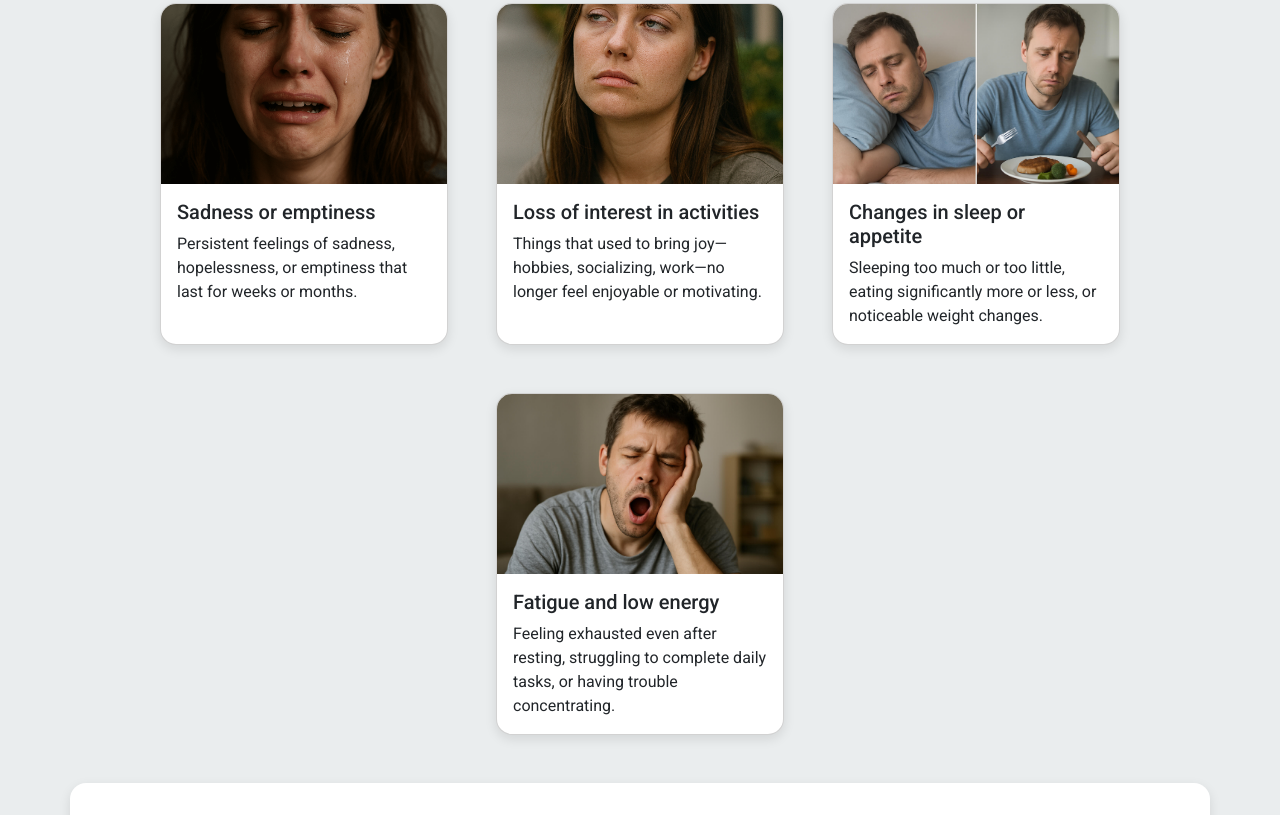
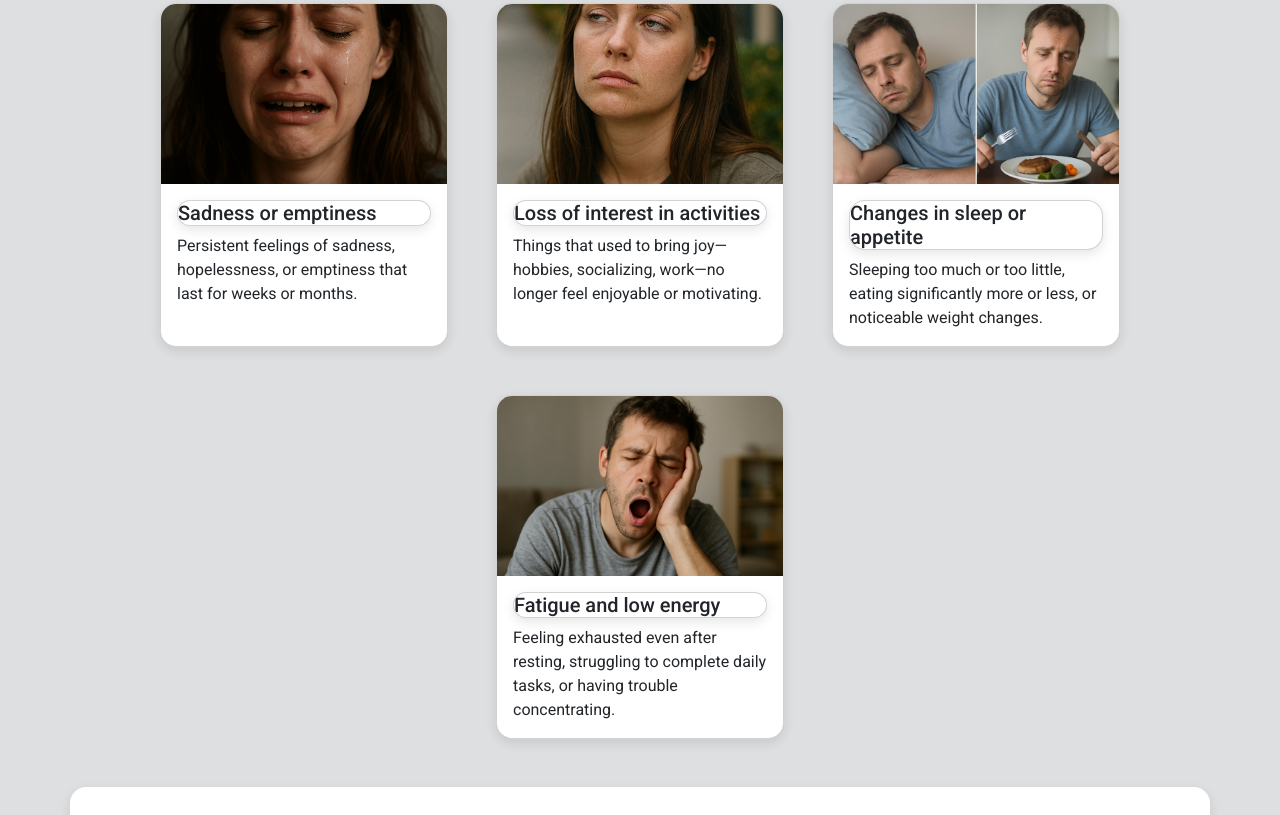
Before and after one commit to Macca-Code/haven-mind, a plain HTML site: page index.html in a window 1280 px wide. Shown: the part 582-1397 px from the top of the page. Drawn offline with nearby package versions, Linux system fonts and the light colour scheme.

Commit message:
Adjusted some text

```diff
--- a/assets/css/style.css
+++ b/assets/css/style.css
@@ -4,7 +4,7 @@
 /* Fonts */
 body {
   font-family: "Roboto", sans-serif;
-  background-color: #eaedee;
+  background-color: #dddfe0;
   color: #333;
   margin: 0;
   padding: 0;
--- a/index.html
+++ b/index.html
@@ -103,7 +103,7 @@
         <div class="card" style="width: 18rem">
           <img src="assets/image/crying.png" class="card-img-top" alt="Sad">
           <div class="card-body">
-            <h5 class="card-title">Sadness or emptiness</h5>
+            <h5 class="card 1">Sadness or emptiness</h5>
             <p class="card-text">
               Persistent feelings of sadness, hopelessness, or emptiness that last for weeks or months.
             </p>
@@ -113,7 +113,7 @@
         <div class="card" style="width: 18rem">
           <img src="assets/image/lack.jpg" class="card-img-top" alt="Uninterested">
           <div class="card-body">
-            <h5 class="card-title">Loss of interest in activities</h5>
+            <h5 class="card 2">Loss of interest in activities</h5>
             <p class="card-text">
               Things that used to bring joy—hobbies, socializing, work—no longer feel enjoyable or motivating.
             </p>
@@ -123,7 +123,7 @@
         <div class="card" style="width: 18rem">
           <img src="assets/image/food.jpg" class="card-img-top" alt="Food">
           <div class="card-body">
-            <h5 class="card-title">Changes in sleep or appetite</h5>
+            <h5 class="card 3">Changes in sleep or appetite</h5>
             <p class="card-text">
               Sleeping too much or too little, eating significantly more or less, or noticeable weight changes.
             </p>
@@ -133,7 +133,7 @@
         <div class="card" style="width: 18rem">
           <img src="assets/image/tired.jpg" class="card-img-top" alt="Tired">
           <div class="card-body">
-            <h5 class="card-title">Fatigue and low energy</h5>
+            <h5 class="card 4">Fatigue and low energy</h5>
             <p class="card-text">
               Feeling exhausted even after resting, struggling to complete daily tasks, or having trouble concentrating.
             </p>
```
Also changed, not shown: assets/image/icon.png.
